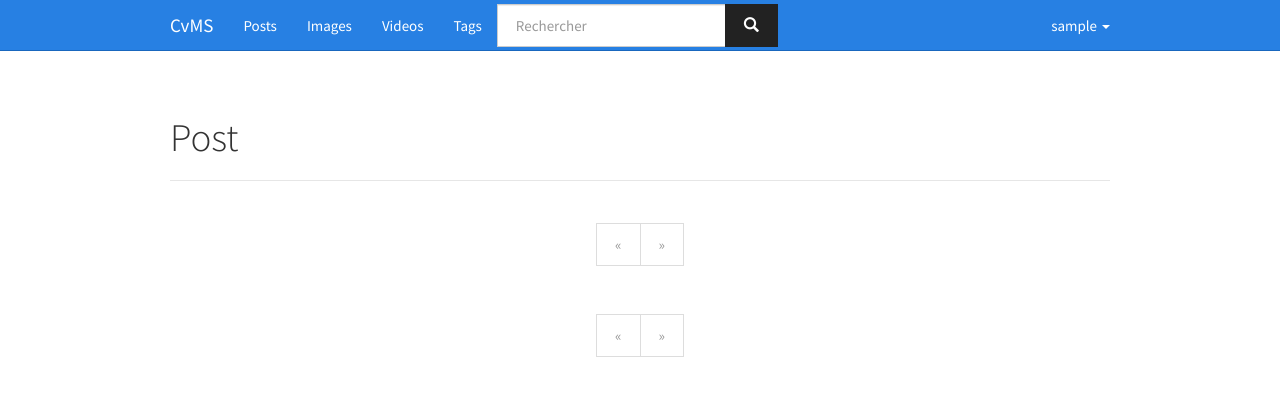
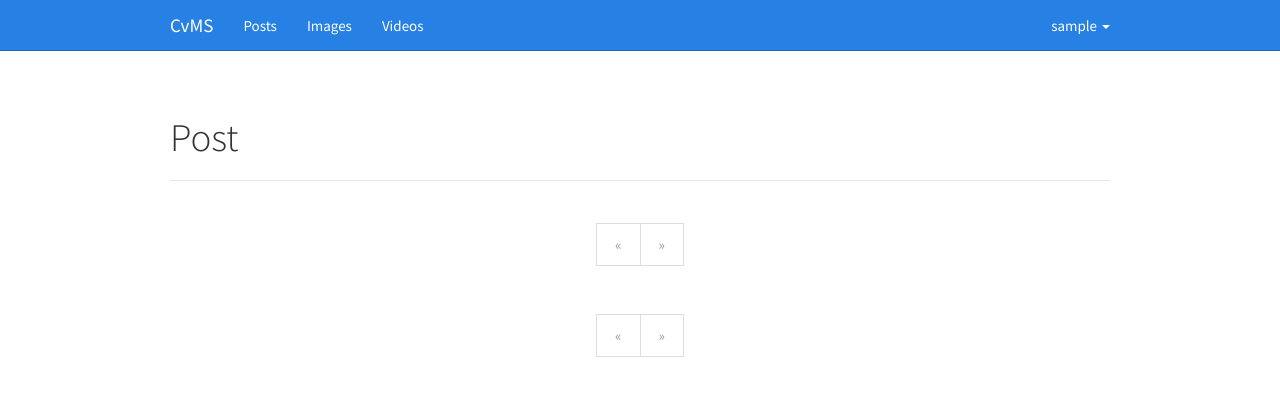
Before and after one commit to folkrav/B65-CvMS, a Flask app: page /articles/post in a window 1280 px wide. Shown: the top 396 px of the page. Run offline with Flask 2, Linux system fonts and the light colour scheme; the visitor is signed in with stand-in values (Sample User, id 1); data comes from the database, SQL or seed files in the repository; data that the repository does not hold is empty; some libraries are stand-ins or nearby versions; some web fonts are replaced.

Commit message:
close to last changes...

```diff
--- a/app/articles/views.py
+++ b/app/articles/views.py
@@ -28,6 +28,17 @@ def delete(id):
     flash('Article supprimé!', 'success')
     return redirect(url_for('users.user', username=current_user.username))
 
+@articles.route('/<int:id>/publish')
+def publish(id):
+    article = Article.query.get(id)
+    if not article:
+        abort(404)
+    article.status = ArticleStatus.query.get(ArticleStatus.PUBLISHED)
+    db.session.add(article)
+    db.session.commit()
+    flash('Article publié!', 'success')
+    return redirect(url_for('users.user', username=current_user.username))
+
 @articles.route('/<int:id>/read')
 def read(id):
     article = Article.query.get(id)
@@ -46,11 +57,11 @@ def newarticle(category):
 
     CATEGORIES_FORMS = [TextPublicationForm(), ImagePublicationForm(), LinkPublicationForm()]
     form = CATEGORIES_FORMS[ArticleCategory.categories[category] - 1]
-    is_text_article = (category == "articles")
+    is_text_article = (category == "post")
 
-    form.tags.choices = [(str(t.id), t.name) for t in Tag.query.all()]
-    form.tags.default = []
-    form.tags.process(request.form)
+    # form.tags.choices = [(str(t.id), t.name) for t in Tag.query.all()]
+    # form.tags.default = []
+    # form.tags.process(request.form)
 
     if form.validate_on_submit():
         article = Article(title=form.title.data,
@@ -77,37 +88,37 @@ def editarticle(id):
     form.status.data = (article.status == ArticleStatus.query.get(ArticleStatus.PUBLISHED))
     is_text_article = (article.category.name == "post")
 
-    tags_choices_all, tags_choices = _get_tags_choices(article)
-    form.tags.choices = tags_choices_all
-    form.tags.default = [id for id, title in tags_choices]
-    form.tags.process(request.form)
+    # tags_choices_all, tags_choices = _get_tags_choices(article)
+    # form.tags.choices = tags_choices_all
+    # form.tags.default = [id for id, title in tags_choices]
+    # form.tags.process(request.form)
 
     if article.category.name == "post":
         form.body.data = article.body
 
-    _update_tags(request, article, form)
-
     if form.validate_on_submit():
+        # _update_tags(request, article, form)
         _article_submit(form, article, article.category.name, update=True)
         flash('Article modifié avec succès.', 'success')
         return redirect(url_for('users.user', username=current_user.username))
 
     return render_template('articles/newarticle.html', form=form, is_text_article=is_text_article)
 
-def _update_tags(request, article, form):
-    tags_choices_all, tags_choices = _get_tags_choices(article)
-    tags_choices_dict = dict(tags_choices)
-    tags_choices_new = []
-    for v in request.form.getlist('tags'):
-        if (
-                v and
-                v.match(r'^[A-Za-z0-9_\- ]+$', v) and
-                not(v in tags_choices_dict)):
-            tags_choices_new.append((v, v))
-
-    form.tags.choices = tags_choices_all + tags_choices_new
-    form.tags.default = [id for id, title in tags_choices]
-    form.tags.process(request.form)
+# def _update_tags(request, article, form):
+#     tags_choices_all, tags_choices = _get_tags_choices(article)
+#     tags_choices_dict = dict(tags_choices)
+#     tags_choices_new = []
+#     import re
+#     for v in request.form.getlist('tags'):
+#         if (
+#                 v and
+#                 re.match(r'^[A-Za-z0-9_\- ]+$', v) and
+#                 not(v in tags_choices_dict)):
+#             tags_choices_new.append((v, v))
+#
+#     form.tags.choices = tags_choices_all + tags_choices_new
+#     form.tags.default = [id for id, title in tags_choices]
+#     form.tags.process(request.form)
 
 def _article_submit(form, article, category, update=False):
     article.status = (ArticleStatus.query.get(ArticleStatus.PUBLISHED if form.status.data else ArticleStatus.DRAFT))
@@ -130,14 +141,14 @@ def _article_submit(form, article, category, update=False):
     if not update:
         article.category = (ArticleCategory.query.get(ArticleCategory.categories[category]))
         article.collaborators.append(current_user)
-        db.session.add(article)
+    db.session.add(article)
     db.session.commit()
 
-def _get_tags_choices(article):
-    all_choices = [(str(t.id), t.name) for t in Tag.query.all()]
-    choices = [(t.id, t.name) for t in article.tags]
-
-    return (all_choices, choices)
+# def _get_tags_choices(article):
+#     all_choices = [(str(t.id), t.name) for t in Tag.query.all()]
+#     choices = [(t.id, t.name) for t in article.tags]
+#
+#     return (all_choices, choices)
 
 def _allowed_file(filename):
     return '.' in filename and \
--- a/app/templates/articles/newarticle.html
+++ b/app/templates/articles/newarticle.html
@@ -29,7 +29,7 @@
         {% else %}
             {{ wtf.form_field(form.body) }}
         {% endif %}
-        {{ wtf.form_field(form.tags) }}
+{#        {{ wtf.form_field(form.tags) }}#}
         {{ wtf.form_field(form.status) }}
         {{ wtf.form_field(form.submit) }}
     </form>
--- a/app/templates/base.html
+++ b/app/templates/base.html
@@ -64,16 +64,16 @@
                     <li><a href="{{ url_for('articles.articlespage', category='post') }}">Posts</a></li>
                     <li><a href="{{ url_for('articles.articlespage', category='image') }}">Images</a></li>
                     <li><a href="{{ url_for('articles.articlespage', category='video') }}">Videos</a></li>
-                    <li><a href="/tags">Tags</a></li>
+{#                    <li><a href="/tags">Tags</a></li>#}
                 </ul>
-                <form class="navbar-form" role="search">
-                    <div class="input-group">
-                        <input type="text" class="form-control" placeholder="Rechercher" name="q">
-                        <div class="input-group-btn">
-                            <button class="btn btn-default" type="submit"><i class="glyphicon glyphicon-search"></i></button>
-                        </div>
-                    </div>
-                </form>
+{#                <form class="navbar-form" role="search">#}
+{#                    <div class="input-group">#}
+{#                        <input type="text" class="form-control" placeholder="Rechercher" name="q">#}
+{#                        <div class="input-group-btn">#}
+{#                            <button class="btn btn-default" type="submit"><i class="glyphicon glyphicon-search"></i></button>#}
+{#                        </div>#}
+{#                    </div>#}
+{#                </form>#}
             </div>
         </div>
     </div>
--- a/app/templates/macros.html
+++ b/app/templates/macros.html
@@ -8,6 +8,9 @@
         {% endif %}
         {% if current_user is equalto user %}
             <a href="#" class="pull-right" data-href="delete.php?id=23" data-toggle="modal" data-target="#confirm-delete"><span class="glyphicon glyphicon-remove"></span></a>
+        {% endif %}
+        {% if post.status.name == "draft" %}
+            <a href="#" class="pull-right" data-href="delete.php?id=23" data-toggle="modal" data-target="#confirm-publish"><span class="glyphicon glyphicon-ok"></span></a>
         {% endif %}
     </div>
     <div class="panel-body">
@@ -48,5 +51,18 @@
         </div>
     </div>
 </div>
+<div class="modal fade" id="confirm-publish" tabindex="-1" role="dialog" aria-labelledby="myModalLabel2" aria-hidden="true">
+    <div class="modal-dialog">
+        <div class="modal-content">
+            <div class="modal-body">
+                Publier le post maintenant?
+            </div>
+            <div class="modal-footer">
+                <button type="button" class="btn btn-default" data-dismiss="modal">Cancel</button>
+                <a class="btn btn-success btn-ok" href="{{ url_for('articles.publish', id=post.id) }}">Publish</a>
+            </div>
+        </div>
+    </div>
+</div>
 {% endfor %}
 {% endmacro %}
```
